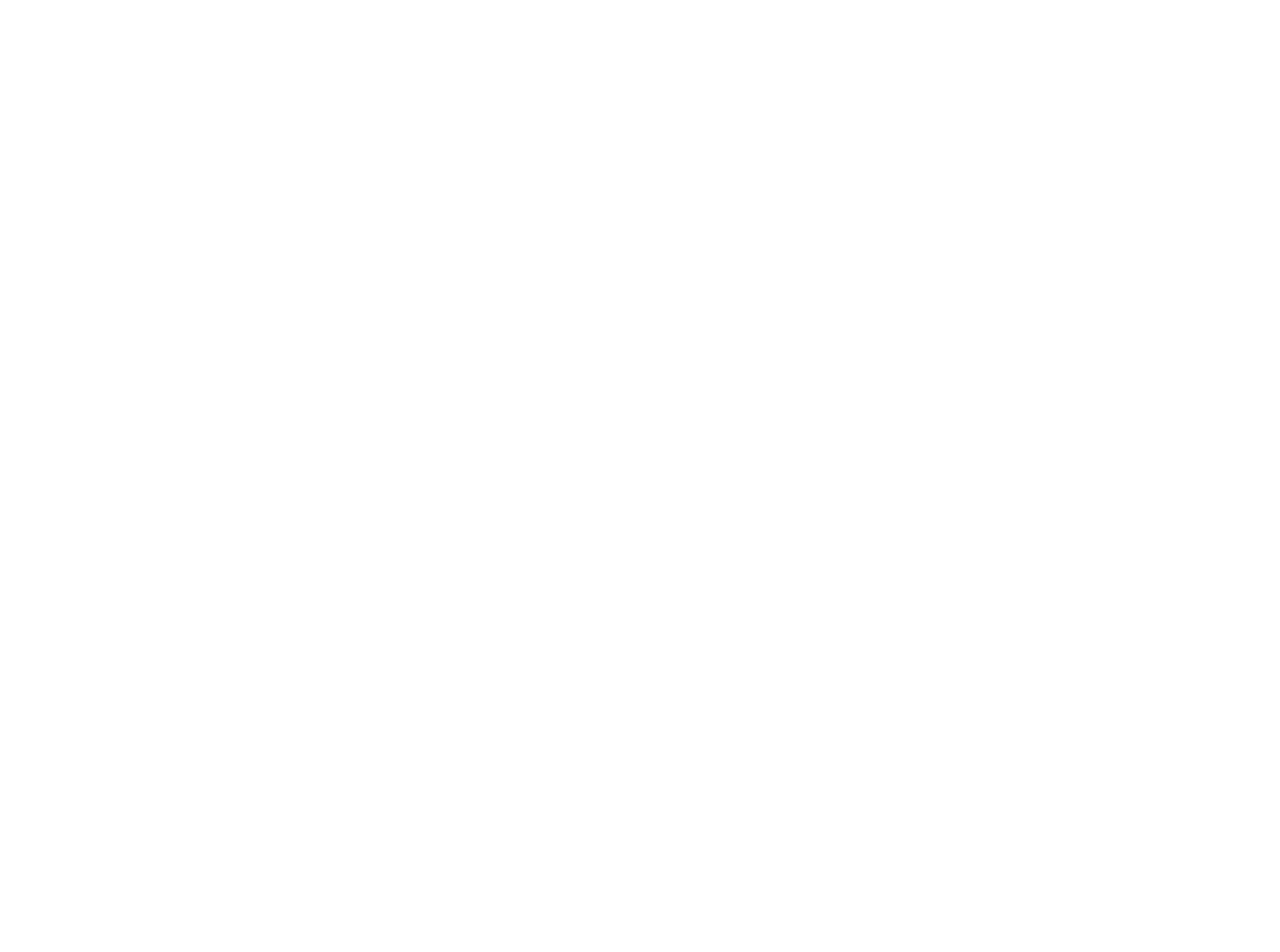
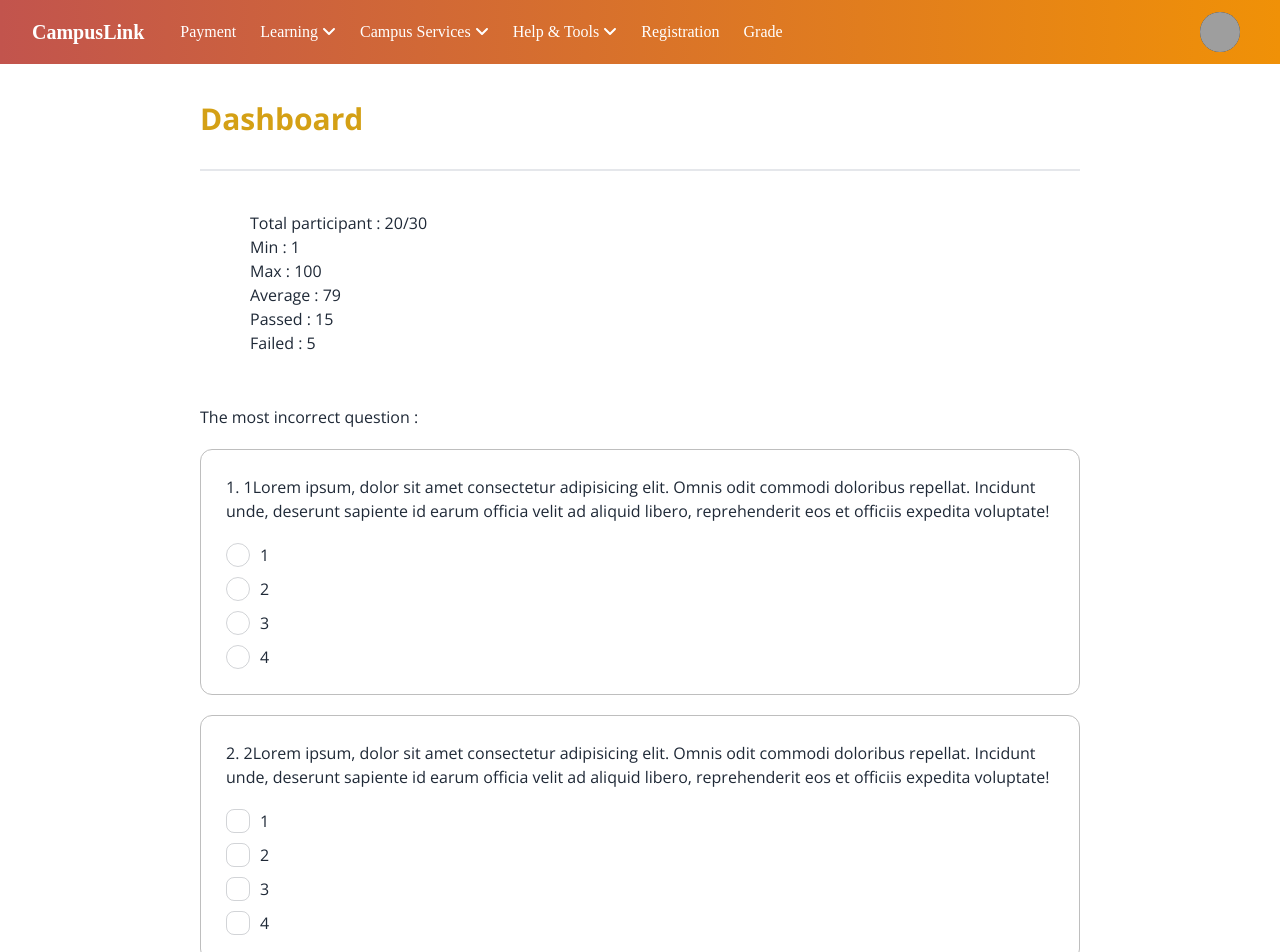
Before and after one commit to KMUTT-CampusLink/campus-client, a React (Vite) app: page /exams/professor/dashboard/1 in a window 1280 px wide. Shown: the top 952 px of the page. Before the commit the page ends 800 px from the top, so only its background shows below. Built offline with nearby package versions, Linux system fonts and the light colour scheme; grey boxes are pictures that could not be loaded; a web font is replaced by a local one.

Commit message:
g05-feat/49/Review+DashboardPage

```diff
--- a/src/modules/online-exam/pages/professor/ProfessorDashboardPage.jsx
+++ b/src/modules/online-exam/pages/professor/ProfessorDashboardPage.jsx
@@ -1,9 +1,46 @@
-import React from 'react'
+import NavBar from '../../../registration/components/NavBarComponents/NavBar'
+import Question from '../../components/student/ExamPage/Question';
 
+const questionMock = [
+  [1, "multipleChoice", "1Lorem ipsum, dolor sit amet consectetur adipisicing elit. Omnis odit commodi doloribus repellat. Incidunt unde, deserunt sapiente id earum officia velit ad aliquid libero, reprehenderit eos et officiis expedita voluptate!", [1, 2, 3, 4]],
+  [2, "checkList", "2Lorem ipsum, dolor sit amet consectetur adipisicing elit. Omnis odit commodi doloribus repellat. Incidunt unde, deserunt sapiente id earum officia velit ad aliquid libero, reprehenderit eos et officiis expedita voluptate!", [1, 2, 3, 4]],
+  [3, "multipleChoice", "3Lorem ipsum, dolor sit amet consectetur adipisicing elit. Omnis odit commodi doloribus repellat. Incidunt unde, deserunt sapiente id earum officia velit ad aliquid libero, reprehenderit eos et officiis expedita voluptate!", [1, 2, 3, 4]],
+];
 export default function ProfessorDashboardPage() {
   return (
-    <div>
+    <>
+      <NavBar />
+      <div className="px-[26px] py-[35px] lg:px-[200px] pt-20">
+        <p className='font-bold text-[#D4A015] text-[22px] lg:text-[30px] py-4 pb-7'>
+          Dashboard
+        </p>
+        <hr className='border' />
+        <div className=" my-10 flex flex-col gap-[50px]">
+          <div className='mx-[50px]'>
+            <p>Total participant : 20/30</p>
+            <p>Min : 1</p>
+            <p>Max : 100</p>
+            <p>Average : 79</p>
+            <p>Passed : 15</p>
+            <p>Failed : 5</p>
+          </div>
+          <div className='flex flex-col gap-[20px]'>
+            <p>The most incorrect question :</p>
+            {questionMock
+              .map((item, index) => (
+                <Question
+                  key={index}
+                  questionNo={item[0]}
+                  question={item[2]}
+                  choice={item[3]}      // Assuming the choices are at index [3]
+                  type={item[1]}
+                  className="w-[67%] h-auto"
+                />
+              ))}
+          </div>
+        </div>
+      </div>
 
-    </div>
+    </>
   )
 }
--- a/src/modules/online-exam/pages/professor/ProfessorExamSettingPage.jsx
+++ b/src/modules/online-exam/pages/professor/ProfessorExamSettingPage.jsx
@@ -11,7 +11,9 @@
     <>
       {/* <NavBar /> */}
       {/* Heading */}
-      <div className="flex justify-between px-[26px] py-[35px] lg:px-[200px]">
+      <div className=" px-[26px]  lg:px-[200px]">
+
+        <div className="flex justify-between py-[35px] ">
           <div>
             <p className="font-bold text-[#D4A015] text-[30px]">Setting</p>
             <p className="text-[16px]">Linear Algebra Exam</p>
@@ -25,7 +27,7 @@
         </div>
         <hr className="border-t border-[#798184]" />
         {/* Content */}
-      <div className="flex flex-col px-[36px] py-[35px] lg:px-[200px]">
+        <div className="flex flex-col py-[35px]">
           <div className="flex flex-col gap-[10px] sm:items-center pb-[20px] sm:flex-row">
             <label
               className="pr-[15px] text-[black] text-[18px] font-bold"
@@ -73,9 +75,9 @@
             <p>100</p>
           </div>
         </div>
-      <hr className="border-t border-[#798184] mx-[36px] lg:mx-[200px]" />
+        <hr className="border-t border-[#798184]" />
         {/* Content 2*/}
-      <div className="px-[36px] lg:px-[200px] py-[35px]">
+        <div className=" py-[35px]">
           {/* exam history */}
           <div className="flex items-center pb-[20px] justify-between">
             <div className="">
@@ -111,9 +113,9 @@
             </div>
           </div>
         </div>
-      <hr className="border-t border-[#798184] mx-[36px] lg:mx-[200px]" />
+        <hr className="border-t border-[#798184]" />
         {/* Publish exam */}
-      <div className="px-[36px] lg:px-[200px] py-[35px]">
+        <div className=" py-[35px]">
           <div className="flex items-center pb-[20px] justify-between">
             <div className="">
               <p className="pr-[15px] text-[black] text-[18px] font-bold">
@@ -131,6 +133,7 @@
           <DeleteExam />
           <Submit start={startDatetime} end={endDatetime} mark={passingMarks} />
         </div>
+      </div>
     </>
   );
 }
--- a/src/modules/online-exam/pages/professor/ProfessorOverallScoringPage.jsx
+++ b/src/modules/online-exam/pages/professor/ProfessorOverallScoringPage.jsx
@@ -7,7 +7,8 @@
     <>
       {/* <NavBar /> */}
       {/* Heading */}
-      <div className="flex justify-between items-center px-[26px] py-[35px] lg:px-[200px]">
+      <div className="px-[26px]  lg:px-[200px]">
+        <div className="flex justify-between items-center py-[35px]">
           <div>
             <p className="font-bold text-[#D4A015] text-[30px]">Scoring</p>
             <p className="text-[16px]">Linear Algebra Exam</p>
@@ -18,7 +19,7 @@
         </div>
         <hr className="border-t border-[#798184]" />
         {/* content */}
-      <div className="px-[26px] py-[30px] lg:px-[200px]">
+        <div className=" py-[30px] ">
           <p className="font-bold text-[#D4A015] text-[22px] ">Participants</p>
           <div className="flex pb-[10px]">
             <p className="text-[16px] font-bold">
@@ -43,6 +44,7 @@
 
           <Participant />
         </div>
+      </div>
     </>
   );
 }
--- a/src/modules/online-exam/pages/student/StudentReviewExamPage.jsx
+++ b/src/modules/online-exam/pages/student/StudentReviewExamPage.jsx
@@ -1,9 +1,63 @@
-import React from 'react'
+import { useState } from 'react'
 
+import NavBar from '../../../registration/components/NavBarComponents/NavBar'
+import PassedChip from '../../components/professor/Scoring/PassedChip'
+import FailedChip from '../../components/professor/Scoring/FailedChip'
+import ProcessingChip from '../../components/professor/Scoring/ProcessingChip'
+import Question from '../../components/student/ExamPage/Question'
+
+const questionMock = [
+  [1, "multipleChoice", "1Lorem ipsum, dolor sit amet consectetur adipisicing elit. Omnis odit commodi doloribus repellat. Incidunt unde, deserunt sapiente id earum officia velit ad aliquid libero, reprehenderit eos et officiis expedita voluptate!", [1, 2, 3, 4]],
+  [2, "checkList", "2Lorem ipsum, dolor sit amet consectetur adipisicing elit. Omnis odit commodi doloribus repellat. Incidunt unde, deserunt sapiente id earum officia velit ad aliquid libero, reprehenderit eos et officiis expedita voluptate!", [1, 2, 3, 4]],
+  [3, "essay", "3Lorem ipsum, dolor sit amet consectetur adipisicing elit. Omnis odit commodi doloribus repellat. Incidunt unde, deserunt sapiente id earum officia velit ad aliquid libero, reprehenderit eos et officiis expedita voluptate!", []],
+  [4, "multipleChoice", "4Lorem ipsum, dolor sit amet consectetur adipisicing elit. Omnis odit commodi doloribus repellat. Incidunt unde, deserunt sapiente id earum officia velit ad aliquid libero, reprehenderit eos et officiis expedita voluptate!", [1, 2, 3, 4]],
+];
 export default function StudentReviewExamPage() {
+  const [permission, setPermission] = useState(1);
   return (
-    <div>
+    <>
+      <NavBar />
+      {/*Heading*/}
+      <div className="px-[26px] py-[35px] lg:px-[200px] pt-20">
+        <div className='flex justify-between items-center pb-3'>
+          <p className='font-bold text-[#D4A015] text-[22px] lg:text-[30px]'>
+            Exam 1
+          </p>
+          <div className='flex flex-col items-end'>
+            <PassedChip />
+            {/* <FailedChip/> */}
+            {/* <ProcessingChip/> */}
+            <div className="flex gap-1">
+              <p className="text-[22px] lg:text-[30px]">100/100</p>
+              {/* <p className="text-[30px]">/</p>
+            <p className="text-[30px]">100</p> */}
+            </div>
+          </div>
+        </div>
+        <div className={`${permission === 1 ? "block" : "hidden"}`}>
+          <hr className='border' />
+          <div className="my-10 flex flex-col gap-[20px]">
+            {questionMock
+              .map((item, index) => (
+                <Question
+                  key={index}
+                  questionNo={item[0]}
+                  question={item[2]}
+                  choice={item[3]}      // Assuming the choices are at index [3]
+                  type={item[1]}
+                  className="w-[67%] h-auto"
+                />
+              ))
+            }
+          </div>
+        </div>
+        <div className='flex w-full h-[80vh] justify-center items-center'>
+          <b>
+            The professor does not allow reviewing the exam.
+          </b>
+        </div>
+      </div>
+    </>
 
-    </div>
   )
 }
```
Also changed, not shown: src/modules/online-exam/pages/professor/ProfessorScoringPage.jsx (+11 -12 lines). Lines whose indentation alone changed are shown as unchanged.
